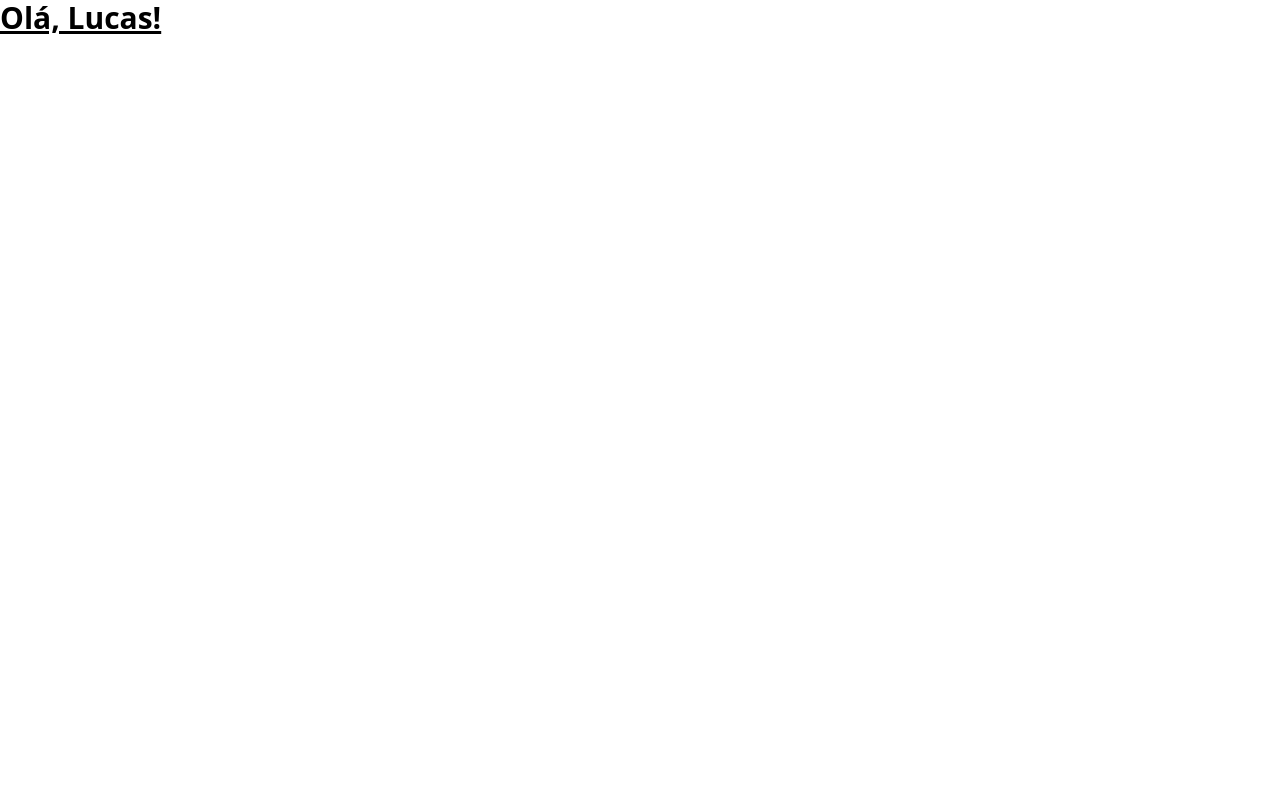
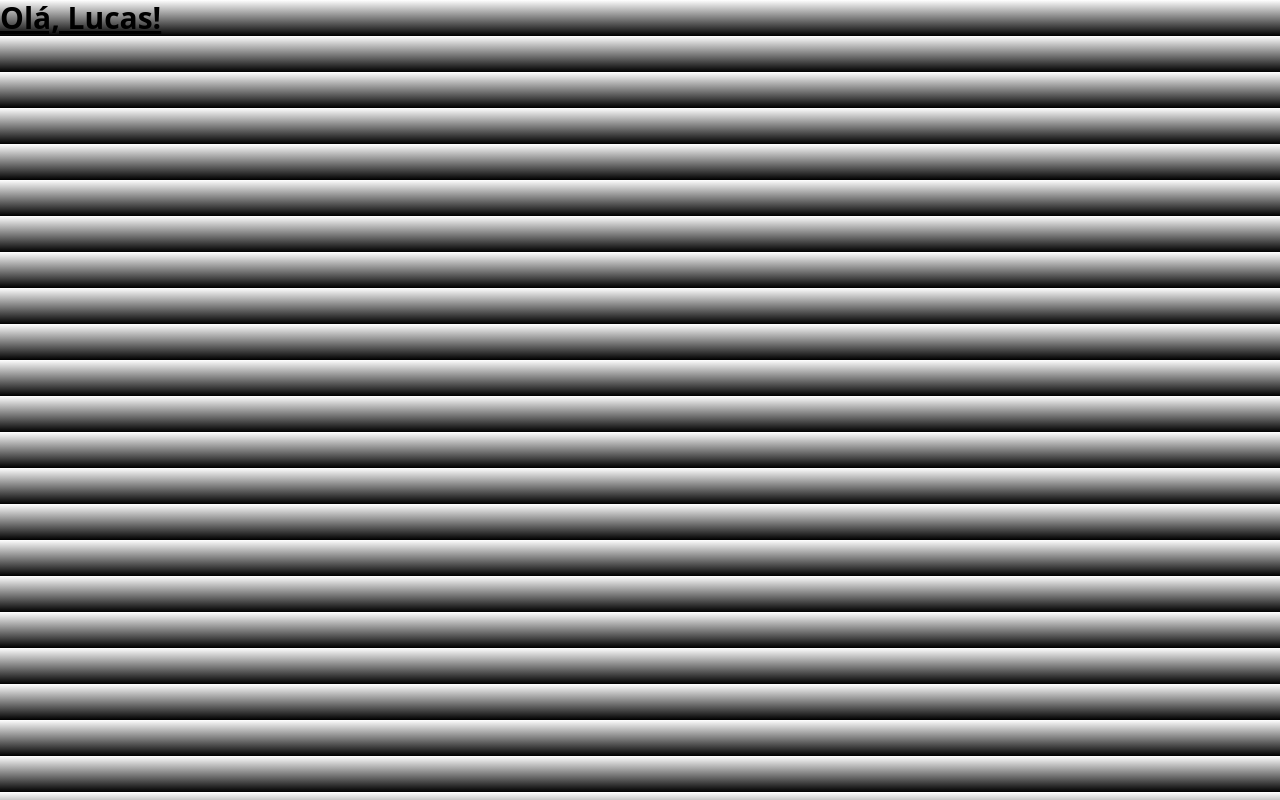
Before and after one commit to vini-lucas/zema-laravel-layout, a website: page src/index.html in a window 1280 px wide. Drawn offline with Linux system fonts and the light colour scheme.

```diff
--- a/src/index.html
+++ b/src/index.html
@@ -8,10 +8,15 @@
     <title>Zema</title>
 </head>
 
-<body>
-    <h1 class="text-3xl font-bold underline">
-        Olá, Lucas!
-    </h1>
+<!-- <body class="bg-[linear-gradient(315deg,_#3030D6,_#191970)]"> -->
+
+<body class="bg-[linear-gradient(0deg,_black,white)]">
+    <div class="h-full ">
+        <h1 class="text-3xl font-bold underline">
+            Olá, Lucas!
+        </h1>
+    </div>
+
 </body>
 
 </html>
```
Also changed, not shown: README.md, src/output.css.
